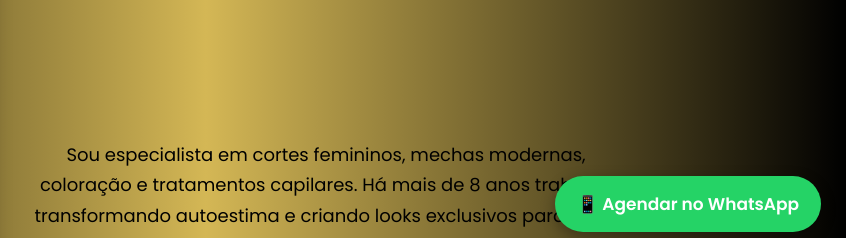
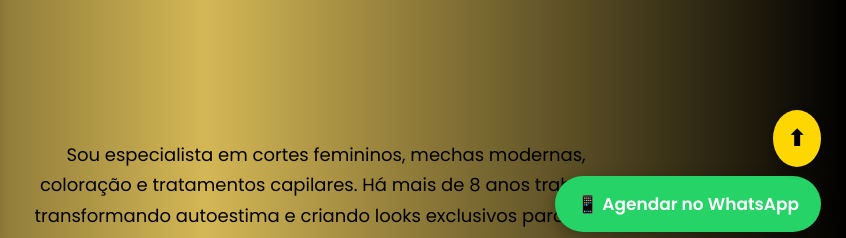
Before and after one commit to Bernard0-GIT/sal-o-de-beleza-atualizado, a plain HTML site: page index.html in a window 1280 px wide. Shown: the part 543-781 px from the top of the page, 434-1280 px from the left. Drawn offline with Linux system fonts and the light colour scheme.

Commit message:
Update style.css

```diff
--- a/style.css
+++ b/style.css
@@ -1,7 +1,3 @@
-
-
-
-
 * {
   margin: 0;
   padding: 0;
@@ -26,6 +22,12 @@ header {
   letter-spacing: 2px;
   text-transform: uppercase;
   box-shadow: 0 5px 20px rgba(0,0,0,0.25);
+  header {
+    position: sticky;
+    top: 0;
+    z-index: 1000;
+}
+
 }
 
 nav {
@@ -167,11 +169,38 @@ footer {
     animation: slide 12s linear infinite;
 }
 
+
+.banner-container:hover .banner {
+    animation-play-state: paused;
+}
+
+
 @keyframes slide {
     0% {
-        transform: translateX(100%);
+        transform: translateX(100%)
     }
     100% {
         transform: translateX(-100%);
     }
 }
+
+.top-btn {
+    position: fixed;
+    bottom: 90px;
+    right: 25px;
+    background: #FFD700;
+    padding: 12px 15px;
+    border-radius: 50%;
+    font-size: 22px;
+    font-weight: bold;
+    text-decoration: none;
+    color: #000;
+    box-shadow: 0 4px 10px rgba(0,0,0,0.4);
+    transition: 0.3s;
+    z-index: 999;
+}
+
+.top-btn:hover {
+    transform: scale(1.15);
+    background: #ffea6e;
+}
```
